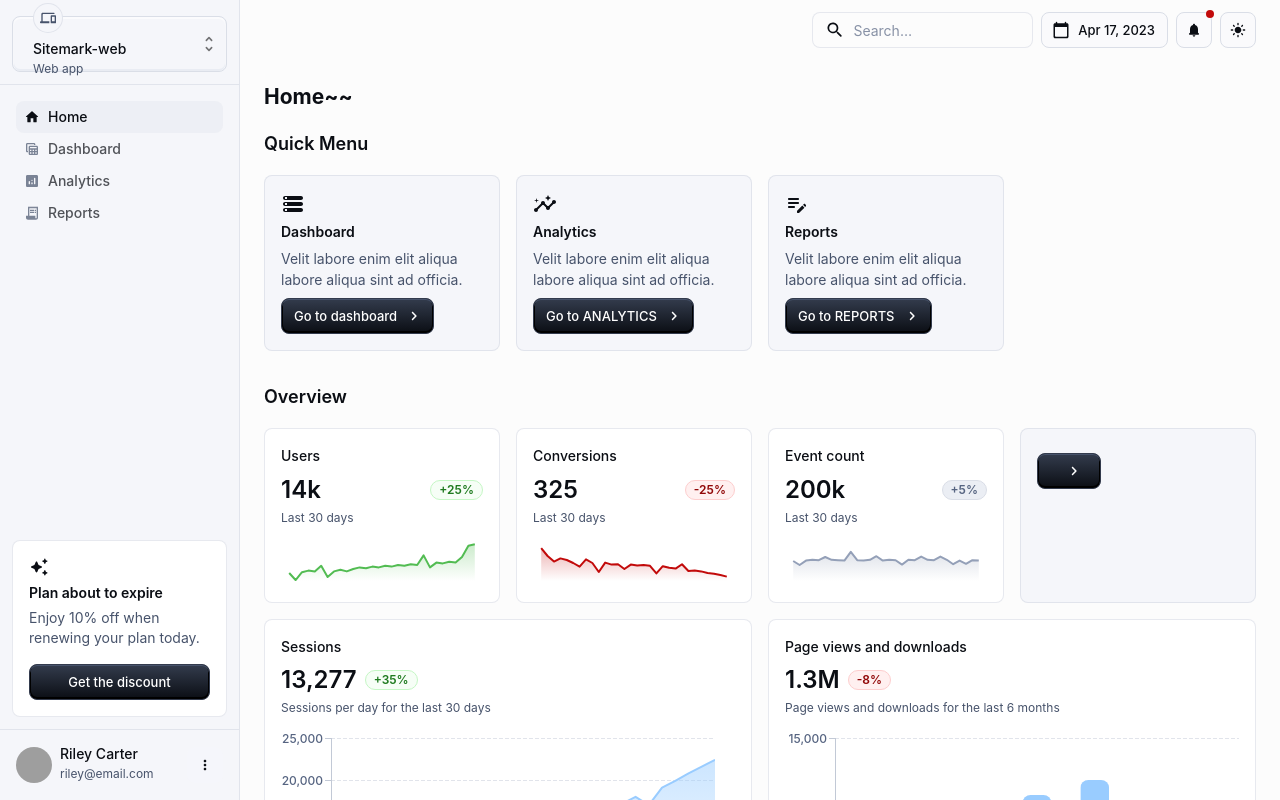
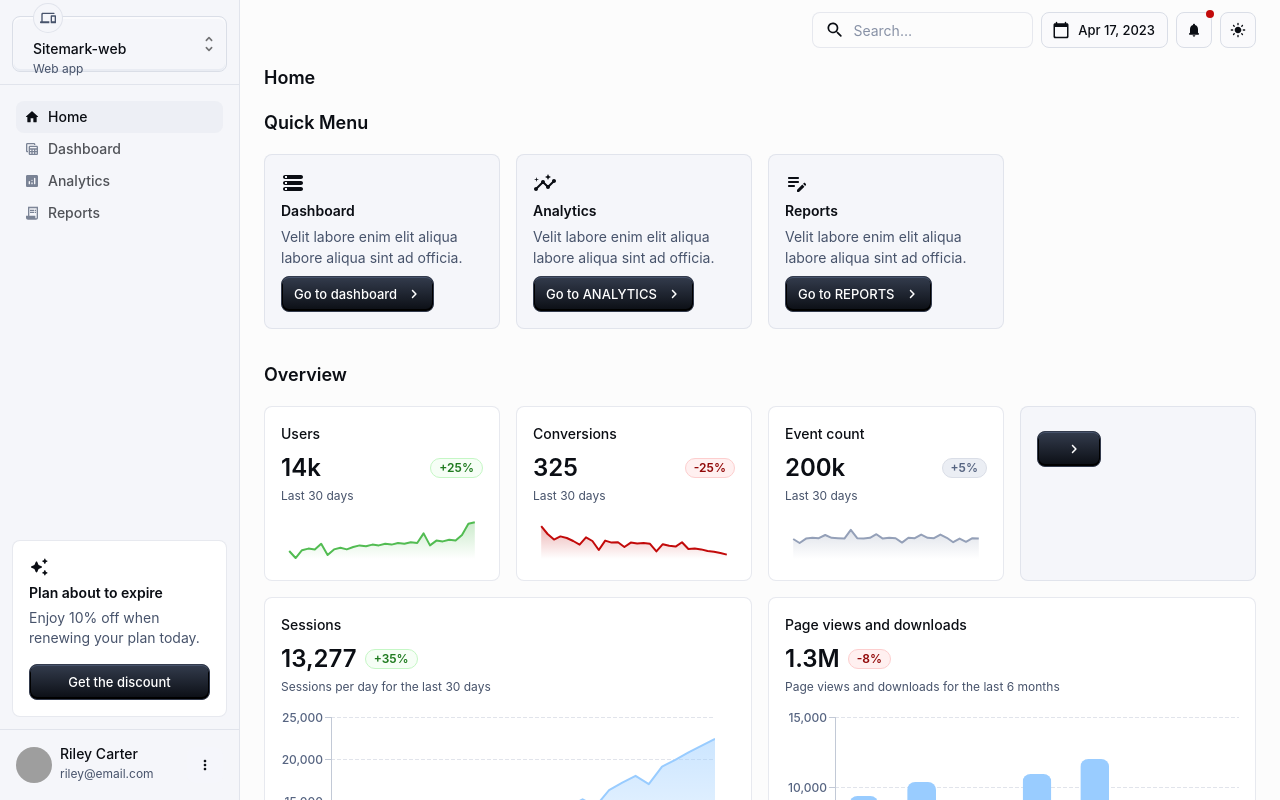
Before and after one commit to yeokyeong/sql-generator, a React (Vite) app in the folder client/: page / in a window 1280 px wide. Shown: the top 800 px of the page. Built offline with nearby package versions, Linux system fonts and the light colour scheme; grey boxes are pictures that could not be loaded.

Commit message:
fix layout

```diff
--- a/client/src/pages/Dashboard.tsx
+++ b/client/src/pages/Dashboard.tsx
@@ -41,7 +41,7 @@ export default function Dashboard(props: { disableCustomTheme?: boolean }) {
       <Typography component="h2" variant="h6" sx={{ mb: 2 }}>
         Dashboard
       </Typography>
-      <Grid container spacing={2} columns={12}>
+      <Grid>
         <Grid size={{ xs: 12, lg: 9 }}>
           <CustomizedDataGrid
             fetchedData={fetchedData}
--- a/client/src/pages/Home.tsx
+++ b/client/src/pages/Home.tsx
@@ -1,12 +1,16 @@
 import * as React from "react";
+import Box from "@mui/material/Box";
+import Typography from "@mui/material/Typography";
 import MainGrid from "../components/MainGrid";
 
 function Home() {
   return (
-    <div>
-      <h2>Home~~</h2>
+    <Box sx={{ width: "100%", maxWidth: { sm: "100%", md: "1700px" } }}>
+      <Typography component="h2" variant="h6" sx={{ mb: 2 }}>
+        Home
+      </Typography>
       <MainGrid />
-    </div>
+    </Box>
   );
 }
 
```
